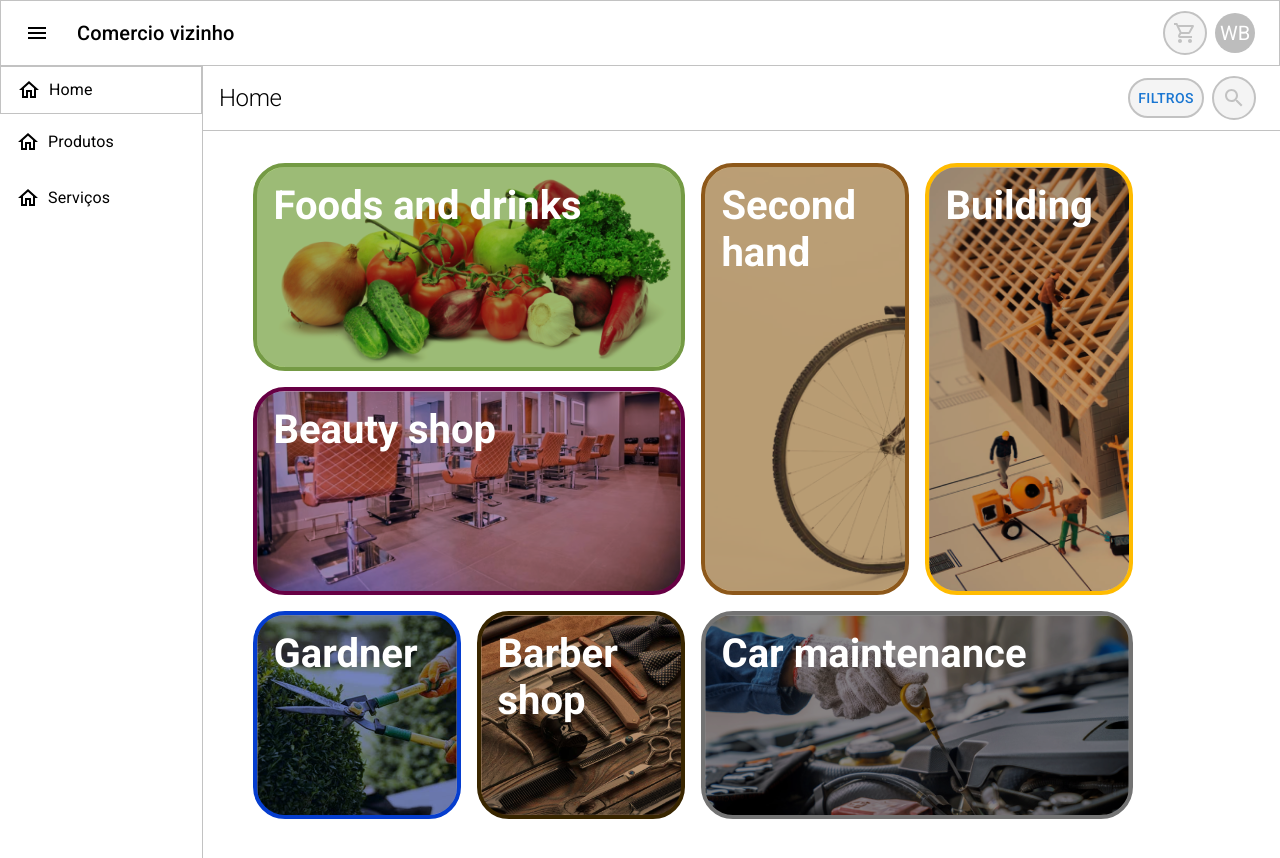
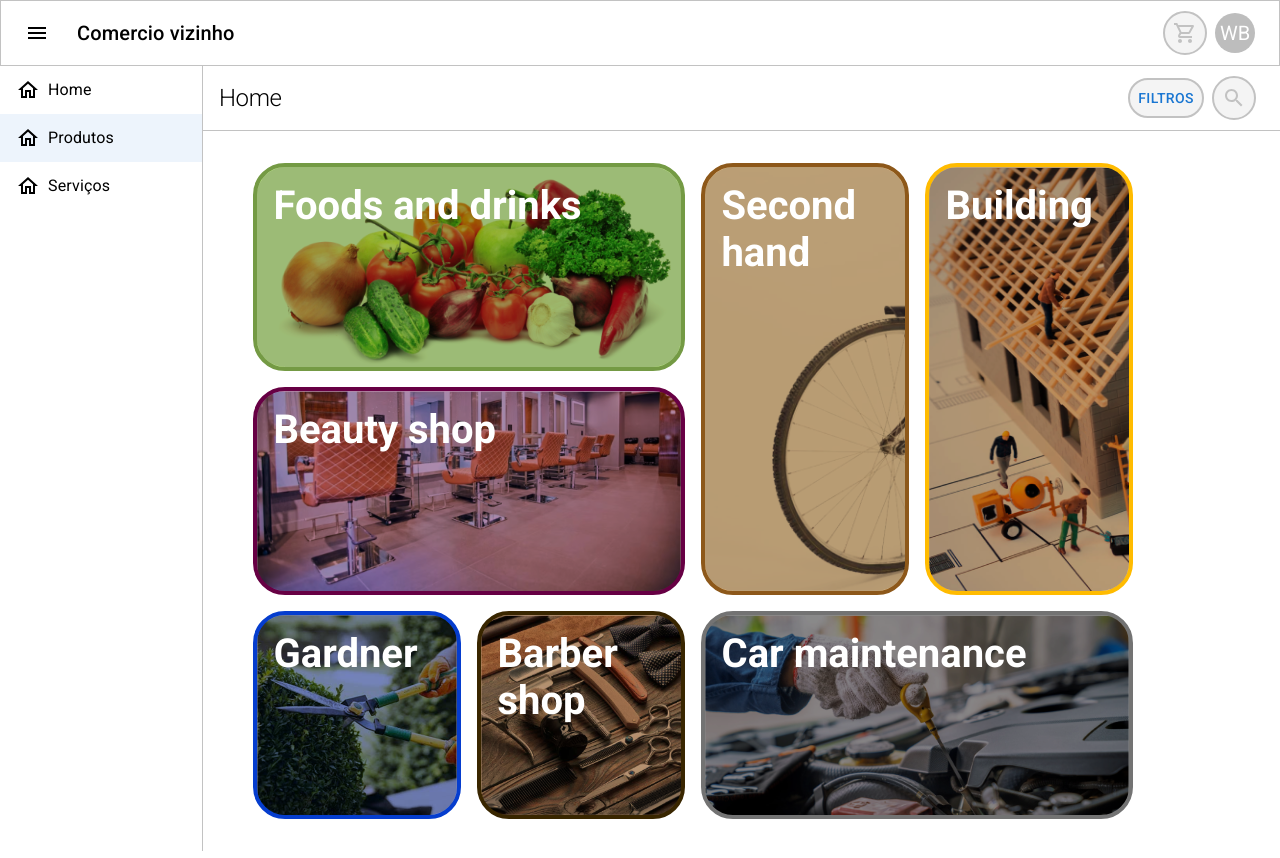
Before and after one commit to wesAlves/comercio_vizinho_react_try_02, a React (Vite) app: page / in a window 1280 px wide. Shown: the top 858 px of the page. Built offline with nearby package versions, Linux system fonts and the light colour scheme.

Commit message:
base page structure done. starting to separate into components

```diff
--- a/src/App.tsx
+++ b/src/App.tsx
@@ -3,13 +3,12 @@ import './App.css'
 import {
     AppBar, Avatar, Box,
     Button,
-    Drawer,
-    IconButton, Paper,
+    IconButton, MenuItem,
     Toolbar,
     Typography,
 } from "@mui/material";
 import MenuIcon from "@mui/icons-material/Menu";
-import {HomeOutlined, SearchOutlined, Shop, ShoppingCart, ShoppingCartOutlined} from "@mui/icons-material";
+import {HomeOutlined, SearchOutlined, ShoppingCartOutlined} from "@mui/icons-material";
 
 
 const homeCards = [
@@ -128,37 +127,54 @@ function App() {
                 }}>
                     <nav>
                         <ul style={{listStyle: "none", margin: 0, padding: 0,}}>
-                            <li style={{
+                            <MenuItem style={{
+                                display: "flex",
+                                gap: "8px",
+                                alignItems: "center",
+                                justifyContent: "start",
+                                height: "48px",
+                                // padding: "16px",
+                                boxSizing: "border-box",
+                                width: "100%",
+                            }}>
+                                    <HomeOutlined/>
+                                    <Typography sx={{display: open ? "block" : "none"}}>
+                                        Home
+                                    </Typography>
+
+                            </MenuItem>
+                            <MenuItem selected={true} style={{
                                 display: "flex",
                                 gap: "8px",
                                 alignItems: "center",
                                 justifyContent: "start",
                                 height: "48px",
                                 padding: "16px",
-                                boxSizing:"border-box",
+                                boxSizing: "border-box",
                                 width: "100%",
-                                border: "1px solid #c2c2c2"
                             }}>
-                                <HomeOutlined/>
-                                <Typography sx={{display: open ? "block" : "none"}}>
-                                    Home
-                                </Typography>
-
-                            </li>
-                            <li style={{display: "flex", gap: "8px", padding: "16px"}}>
                                 <HomeOutlined/>
                                 <Typography sx={{display: open ? "block" : "none"}}>
                                     Produtos
                                 </Typography>
 
-                            </li>
-                            <li style={{display: "flex", gap: "8px", padding: "16px"}}>
+                            </MenuItem>
+                            <MenuItem style={{
+                                display: "flex",
+                                gap: "8px",
+                                alignItems: "center",
+                                justifyContent: "start",
+                                height: "48px",
+                                padding: "16px",
+                                boxSizing: "border-box",
+                                width: "100%",
+                            }}>
                                 <HomeOutlined/>
                                 <Typography sx={{display: open ? "block" : "none"}}>
                                     Serviços
                                 </Typography>
 
-                            </li>
+                            </MenuItem>
                         </ul>
                     </nav>
                 </Box>
@@ -188,7 +204,7 @@ function App() {
                     <Box sx={{
                         padding: "32px 32px 32px 16px",
                         display: "grid",
-                        gridTemplateRows: "repeat(8, 96px)",
+                        gridTemplateRows: "repeat(6, 96px)",
                         gridTemplateColumns: "repeat(8, 96px) ",
                         gridGap: "16px",
                         maxWidth: "960px",
```
